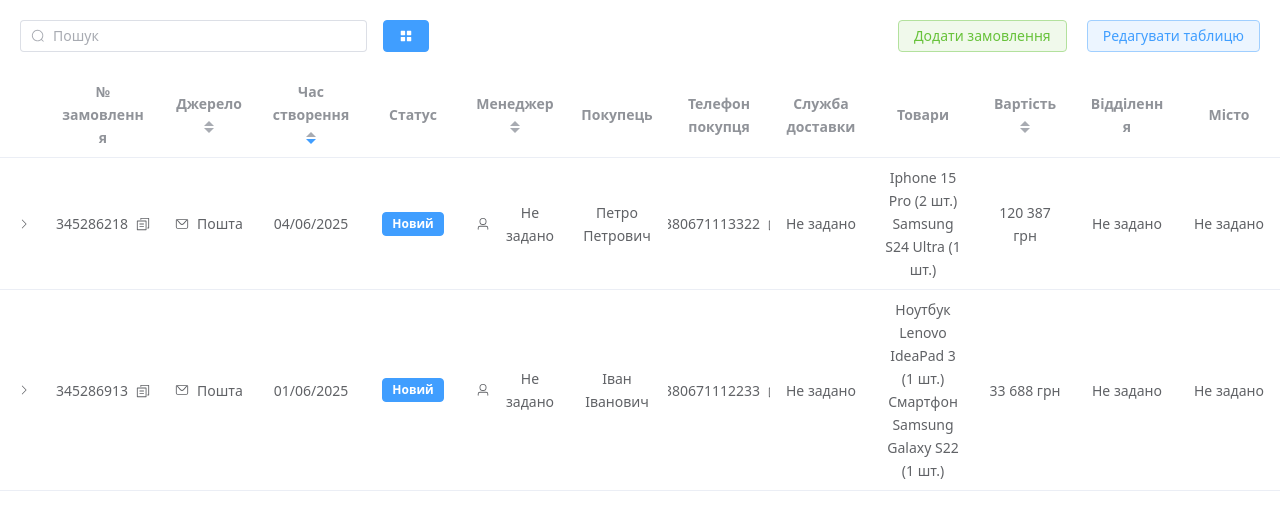
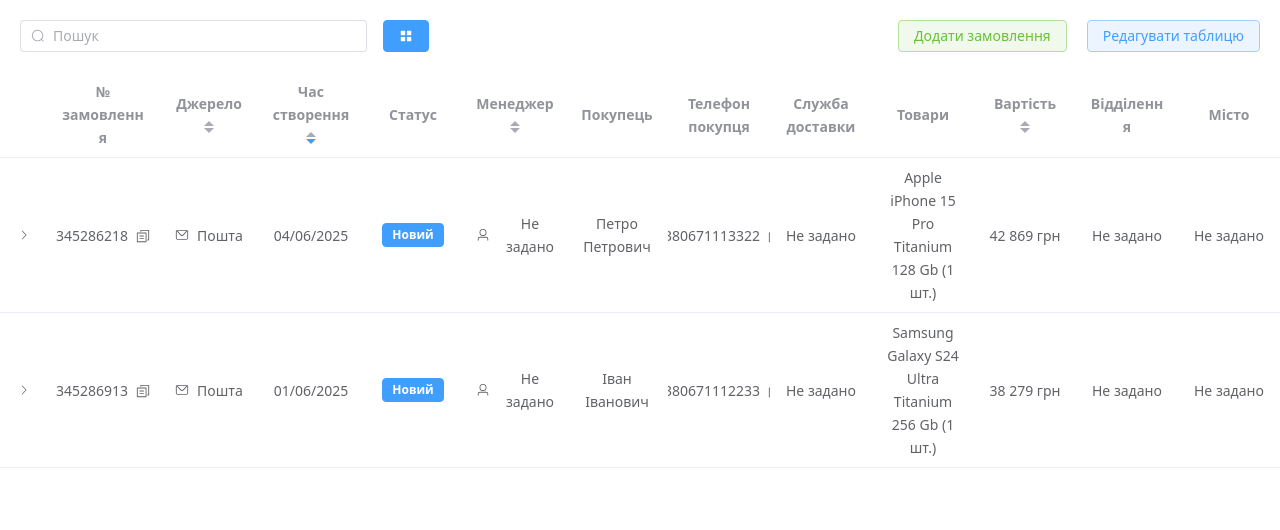
Before and after one commit to NpmPanic/ORDER_TABLE, a Vue app: page / in a window 1280 px wide. Shown: the top 530 px of the page. Built offline with nearby package versions, Linux system fonts and the light colour scheme.

Commit message:
nitial commit

```diff
--- a/src/components/EditProductsDrawer.vue
+++ b/src/components/EditProductsDrawer.vue
@@ -1,6 +1,7 @@
 <script setup>
 import { reactive, watch } from 'vue'
 import { Close } from '@element-plus/icons-vue'
+import { ref } from 'vue'
 
 const props = defineProps({
 	modelValue: Boolean,
@@ -12,16 +13,36 @@ const emit = defineEmits(['update:modelValue', 'save'])
 // Локальная копия товара
 const localProduct = reactive({
 	id: '',
-	name: '',
-	price: '',
 	count: 1,
 	count_name: '',
+	name: '',
+	second_name: '',
+	title: '',
+	soft: '',
+	nfc: '',
+	wireless_charger: '',
+	sd_card: '',
+	screen_diagonal: '',
+	display_type: '',
+	refresh_rate: '',
+	sim_type: '',
+	sim_count: '',
+	waterproof: '',
+	cpu: '',
+	battery_capacity: '',
+	equipment: '',
+	availability: '',
+	price: 0,
+	img: '',
 	warehouse: {
 		number: '',
 		place: '',
 		count: '',
 	},
 })
+
+const availabilityValues = ref(['Так', 'Ні'])
+const productAvailabilityValues = ref(['В  наявності', 'Закінчився'])
 
 // Копирование значений из props при открытии в localProduct
 watch(
@@ -30,7 +51,6 @@ watch(
 		if (val && props.product) {
 			Object.assign(localProduct, JSON.parse(JSON.stringify(props.product)))
 		}
-		console.dir(localProduct)
 	}
 )
 
@@ -68,10 +88,27 @@ const saveChanges = () => {
 				</div>
 				<div class="mb-5">
 					<div class="mb-4">
-						<span>Артикуль</span>
+						<span>Наявність товару</span>
+					</div>
+					<el-select
+						v-model="localProduct.availability"
+						placeholder="Обрати"
+						size="large"
+					>
+						<el-option
+							v-for="item in productAvailabilityValues"
+							:key="item"
+							:label="item"
+							:value="item"
+						/>
+					</el-select>
+				</div>
+				<div class="mb-5">
+					<div class="mb-4">
+						<span>Операційна система</span>
 					</div>
 					<el-input
-						v-model="localProduct.id"
+						v-model="localProduct.soft"
 						style="width: 100%"
 						size="large"
 						placeholder="Заповніть данні"
@@ -80,10 +117,63 @@ const saveChanges = () => {
 				</div>
 				<div class="mb-5">
 					<div class="mb-4">
-						<span>Назва товару</span>
+						<span>NFC модуль</span>
+					</div>
+					<el-select
+						v-model="localProduct.nfc"
+						placeholder="Обрати"
+						size="large"
+					>
+						<el-option
+							v-for="item in availabilityValues"
+							:key="item"
+							:label="item"
+							:value="item"
+						/>
+					</el-select>
+				</div>
+
+				<div class="mb-5">
+					<div class="mb-4">
+						<span>SD карта</span>
+					</div>
+					<el-select
+						v-model="localProduct.sd_card"
+						placeholder="Обрати"
+						size="large"
+					>
+						<el-option
+							v-for="item in availabilityValues"
+							:key="item"
+							:label="item"
+							:value="item"
+						/>
+					</el-select>
+				</div>
+
+				<div class="mb-5">
+					<div class="mb-4">
+						<span>Бездротова зарядка</span>
+					</div>
+					<el-select
+						v-model="localProduct.wireless_charger"
+						placeholder="Обрати"
+						size="large"
+					>
+						<el-option
+							v-for="item in availabilityValues"
+							:key="item"
+							:label="item"
+							:value="item"
+						/>
+					</el-select>
+				</div>
+				<div class="mb-5">
+					<div class="mb-4">
+						<span>Тип SIM-карти</span>
 					</div>
 					<el-input
-						v-model="localProduct.name"
+						v-model="localProduct.sim_type"
 						style="width: 100%"
 						size="large"
 						placeholder="Заповніть данні"
@@ -92,42 +182,26 @@ const saveChanges = () => {
 				</div>
 				<div class="mb-5">
 					<div class="mb-4">
-						<span>Ціна товару</span>
+						<span>Кількість SIM-карт</span>
+					</div>
+					<el-input-number
+						v-model="localProduct.sim_count"
+						:min="1"
+						:max="100"
+						style="width: 100%"
+					/>
+				</div>
+				<div class="mb-5">
+					<div class="mb-4">
+						<span>Комплектація</span>
 					</div>
 					<el-input
-						v-model="localProduct.price"
+						v-model="localProduct.equipment"
 						style="width: 100%"
 						size="large"
 						placeholder="Заповніть данні"
 						clearable
 					/>
-				</div>
-
-				<div class="flex mb-5 gap-5">
-					<div class="w-full">
-						<div class="mb-4">
-							<span>Кількість товару</span>
-						</div>
-						<el-input-number
-							v-model="localProduct.count"
-							:min="1"
-							:max="100"
-							size="large"
-							style="width: 100%"
-						/>
-					</div>
-					<div class="w-full">
-						<div class="mb-4">
-							<span>Одиниці товару</span>
-						</div>
-						<el-input
-							v-model="localProduct.count_name"
-							style="width: 100%"
-							size="large"
-							placeholder="Заповніть данні"
-							clearable
-						/>
-					</div>
 				</div>
 			</div>
 		</template>
--- a/src/components/ProductsData.js
+++ b/src/components/ProductsData.js
@@ -8,6 +8,10 @@ export const PRODUCTS_DATA = ref([
 		second_name: 'Iphone 15 Pro Titanium 128 Gb Global',
 		title:
 			'6,1" Super Retina XDR (120 Гц), A17 Pro, 48 Мп (основна) + 12 Мп (ультраширока) + 12 Мп (теле), титановий корпус, USB-C, Face ID, iOS 17, 5G, без адаптера в комплекті',
+		soft: 'iOS 17',
+		nfc: 'Так',
+		wireless_charger: 'Так',
+		sd_card: 'Ні',
 		screen_diagonal: '6.1',
 		display_type: 'OLED',
 		refresh_rate: '120 Гц',
@@ -31,6 +35,10 @@ export const PRODUCTS_DATA = ref([
 		second_name: 'Iphone 16 Pro Titanium 256 Gb Global',
 		title:
 			'6,3" ProMotion OLED (120 Гц), A18 Pro, 48 Мп (основна) + 48 Мп (ультраширока) + 12 Мп (телефото з 5x зумом), титановий корпус, USB-C 3.2, нові термічні кнопки, покращена система охолодження, Wi-Fi 7, 5G, iOS 18, можливість підтримки Apple Intelligence',
+		soft: 'iOS 18',
+		nfc: 'Так',
+		wireless_charger: 'Так',
+		sd_card: 'Ні',
 		screen_diagonal: '6.3',
 		display_type: 'OLED',
 		refresh_rate: '120 Гц',
@@ -54,6 +62,10 @@ export const PRODUCTS_DATA = ref([
 		second_name: 'Samsung Galaxy S24 Ultra Titanium 256 Gb Global',
 		title:
 			'6.8" Dynamic AMOLED 2X (120 Гц, QHD+), Snapdragon 8 Gen 3, 200 Мп (основна) + 50 Мп (теле 5x) + 12 Мп (ультраширока) + 10 Мп (теле 3x), S Pen, Titanium Frame, 5000 мАг, 45W зарядка, Android 14 (One UI 6.1), IP68',
+		soft: 'Android 14',
+		nfc: 'Так',
+		wireless_charger: 'Так',
+		sd_card: 'Ні',
 		screen_diagonal: '6.8',
 		display_type: 'OLED',
 		refresh_rate: '120 Гц',
@@ -77,6 +89,10 @@ export const PRODUCTS_DATA = ref([
 		second_name: 'Xiaomi 13 Ultra 512 Gb UA UCRF',
 		title:
 			'6.73" AMOLED 120 Гц LTPO, Snapdragon 8 Gen 2, 50 Мп (Sony IMX989) + 50 Мп (теле 5x) + 50 Мп (теле 3.2x) + 50 Мп (ультраширока), алюмінієво-шкіряний корпус, 5000 мАг, 90W зарядка, IP68, Android 13 (MIUI 14)',
+		soft: 'Android 14',
+		nfc: 'Так',
+		wireless_charger: 'Так',
+		sd_card: 'Ні',
 		screen_diagonal: '6,73',
 		display_type: 'OLED',
 		refresh_rate: '120 Гц',
@@ -100,6 +116,10 @@ export const PRODUCTS_DATA = ref([
 		second_name: 'Samsung Galaxy A16 SM-A165F UA UCRF',
 		title:
 			'6.5" HD+ Super AMOLED (60 Гц), MediaTek Helio G99, 50 Мп (осн) + 5 Мп (ультрашир) + 2 Мп (макро), 5000 мАг, 15W зарядка, Android 14 (One UI Core), пластиковий корпус, 3.5 мм розєм',
+		soft: 'Android 14',
+		nfc: 'Так',
+		wireless_charger: 'Ні',
+		sd_card: 'Так',
 		screen_diagonal: '6.5',
 		display_type: 'Super AMOLED',
 		refresh_rate: '90 Гц',
--- a/src/components/TableData.js
+++ b/src/components/TableData.js
@@ -25,27 +25,30 @@ export const TABLE_DATA = ref([
 		},
 		products: [
 			{
-				id: '7622',
-				name: 'Ноутбук Lenovo IdeaPad 3',
-				second_name: 'Lenovo IdeaPad 3 12/512 Windows 11',
-				title:
-					'15.6" FHD (1920×1080), AMD Ryzen 5 5500U (6 ядер, 2.1–4.0 ГГц), 8 ГБ DDR4, SSD 256 ГБ, графіка AMD Radeon, без ОС, сірий корпус',
+				id: '2698',
 				count: 1,
 				count_name: 'шт',
-				price: 20999,
-				img: './orders/1.jpg',
-				warehouse: [],
-			},
-			{
-				id: '9485',
-				name: 'Смартфон Samsung Galaxy S22',
-				second_name: 'Samsung Galaxy S22 8/256 UA UCRF',
+				name: 'Samsung Galaxy S24 Ultra Titanium 256 Gb',
+				second_name: 'Samsung Galaxy S24 Ultra Titanium 256 Gb Global',
 				title:
-					'6.1" Dynamic AMOLED 2X (120 Гц), Snapdragon 8 Gen 1 / Exynos 2200, 8 ГБ ОЗУ, 128/256 ГБ, камера 50 Мп + 10 Мп + 12 Мп, акумулятор 3700 мАг, IP68, Android 12 (One UI 4.1)',
-				count: 1,
-				count_name: 'шт',
-				price: 11999,
-				img: './orders/2.jpg',
+					'6.8" Dynamic AMOLED 2X (120 Гц, QHD+), Snapdragon 8 Gen 3, 200 Мп (основна) + 50 Мп (теле 5x) + 12 Мп (ультраширока) + 10 Мп (теле 3x), S Pen, Titanium Frame, 5000 мАг, 45W зарядка, Android 14 (One UI 6.1), IP68',
+				soft: 'Android 14',
+				nfc: 'Так',
+				wireless_charger: 'Так',
+				sd_card: 'Ні',
+				screen_diagonal: '6.8',
+				display_type: 'OLED',
+				refresh_rate: '120 Гц',
+				sim_type: 'Nano SIM',
+				sim_count: '1',
+				waterproof: 'IP68',
+				cpu: 'Snapdragon 8 Gen 3',
+				battery_capacity: '4855 мАг',
+				equipment:
+					'Смартфон, Кабель USB-C, Інструмент для виймання SIM-картки, Керівництво',
+				availability: 'В наявності',
+				price: 37499,
+				img: './products/p8.jpg',
 				warehouse: [],
 			},
 		],
@@ -118,28 +121,30 @@ export const TABLE_DATA = ref([
 		},
 		products: [
 			{
-				id: '1354',
-				name: 'Iphone 15 Pro',
-				second_name: 'Iphone 15 Pro Titanium Global',
+				id: '5432',
+				count: 1,
+				count_name: 'шт',
+				name: 'Apple iPhone 15 Pro Titanium 128 Gb',
+				second_name: 'Iphone 15 Pro Titanium 128 Gb Global',
 				title:
 					'6,1" Super Retina XDR (120 Гц), A17 Pro, 48 Мп (основна) + 12 Мп (ультраширока) + 12 Мп (теле), титановий корпус, USB-C, Face ID, iOS 17, 5G, без адаптера в комплекті',
-				count: 2,
-				count_name: 'шт',
-				price: 39999,
-				img: './orders/3.jpg',
-				warehouse: [],
-			},
-
-			{
-				id: '1689',
-				name: 'Samsung S24 Ultra',
-				second_name: 'Samsung Galaxy S24 Ultra 12/512 UA UCRF',
-				title:
-					'6.8" Dynamic AMOLED 2X (120 Гц, QHD+), Snapdragon 8 Gen 3, 200 Мп (основна) + 50 Мп (теле 5x) + 12 Мп (ультраширока) + 10 Мп (теле 3x), S Pen, Titanium Frame, 5000 мАг, 45W зарядка, Android 14 (One UI 6.1), IP68',
-				count: 1,
-				count_name: 'шт',
-				price: 37999,
-				img: './orders/4.jpg',
+				soft: 'iOS 17',
+				nfc: 'Так',
+				wireless_charger: 'Так',
+				sd_card: 'Ні',
+				screen_diagonal: '6.1',
+				display_type: 'OLED',
+				refresh_rate: '120 Гц',
+				sim_type: 'Nano SIM',
+				sim_count: '1',
+				waterproof: 'IP68',
+				cpu: 'Apple A17 Pro',
+				battery_capacity: '3274 мАг',
+				equipment:
+					'Смартфон, Кабель USB-C, Інструмент для виймання SIM-картки, Керівництво',
+				availability: 'В наявності',
+				price: 41999,
+				img: './products/p6.jpg',
 				warehouse: [],
 			},
 		],
```
